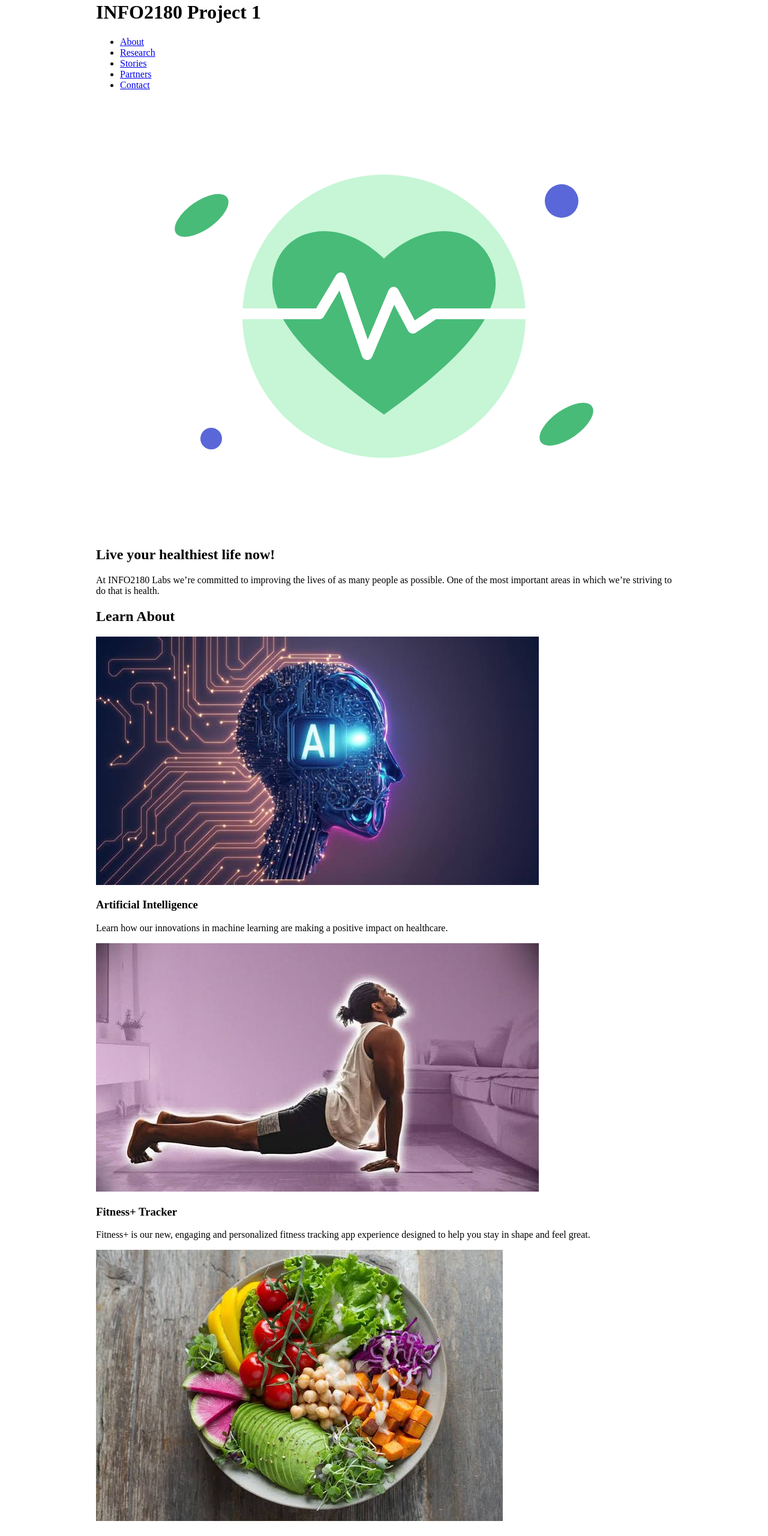
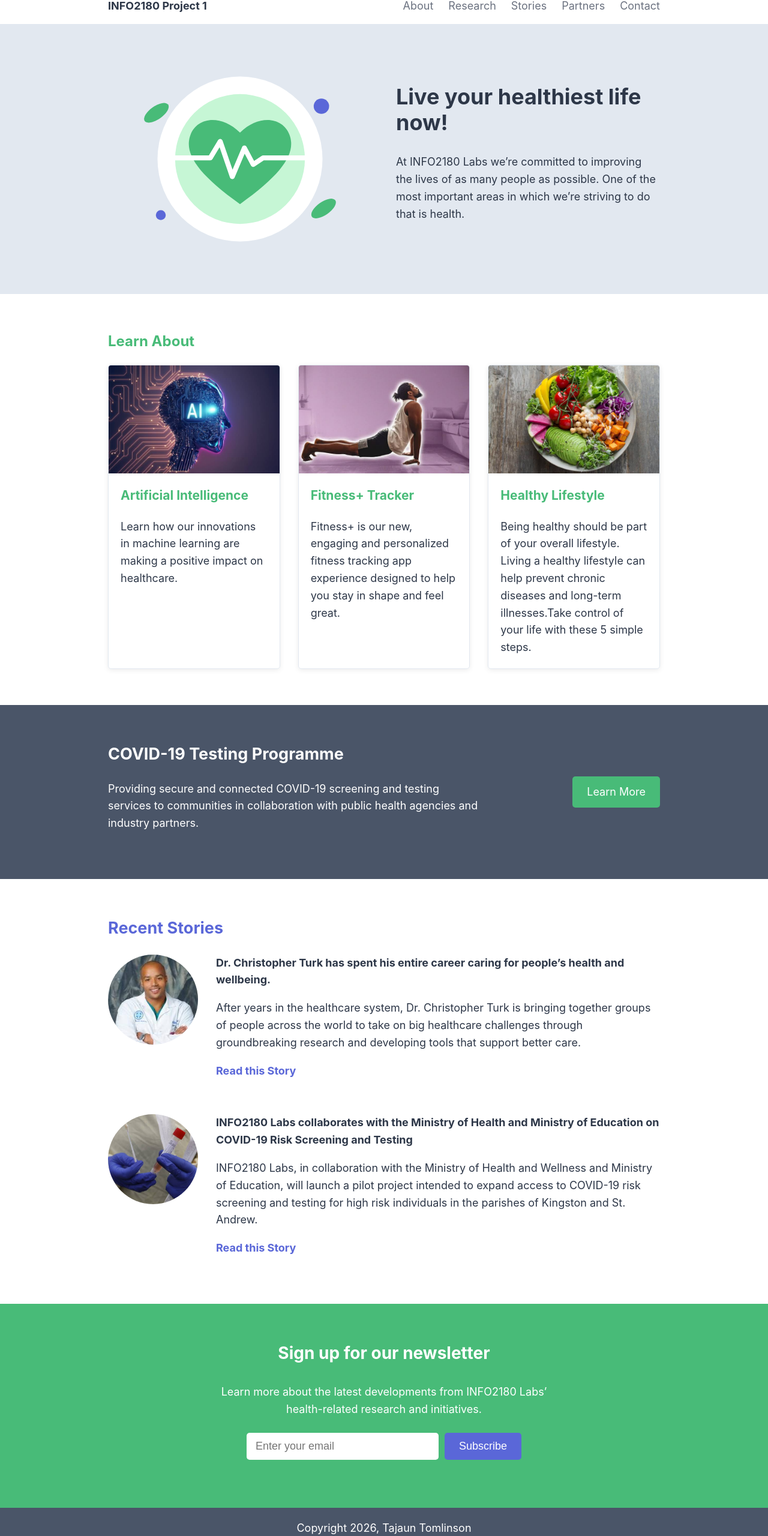
Before and after one commit to Tajjlinson/info2180-project1, a plain HTML site: page index.html in a window 1280 px wide. Shown: the part 19-2579 px from the top of the page at 60% size. Drawn offline with Linux system fonts and the light colour scheme.

Commit message:
styled landing page layout, colors and fonts

```diff
--- a/styles.css
+++ b/styles.css
@@ -1,11 +1,303 @@
 /* Add your CSS to this file */
+* {
+    box-sizing: border-box;
+}
+
 body {
     margin: 0;
-    font-size: 16px;
+    font-family: -apple-system, BlinkMacSystemFont, "Segoe UI", Roboto, "Helvetica Neue", Arial, "Noto Sans", sans-serif;
+    font-size: 18px;
+    line-height: 1.6;
+    color: #2D3748;
 }
 
 .container {
     margin: 0 auto;
     max-width: 960px;
     width: 100%;
+    padding: 0 20px;
 }
+
+img {
+    max-width: 100%;
+    display: block;
+}
+
+section {
+    padding: 60px 0;
+}
+
+/* ---------- Header ---------- */
+header {
+    background-color: white;
+    padding: 15px 0;
+    box-shadow: 0 1px 4px rgba(0, 0, 0, 0.08);
+}
+
+header .container {
+    display: flex;
+    justify-content: space-between;
+    align-items: center;
+}
+
+header h1 {
+    font-size: 18px;
+    margin: 0;
+}
+
+nav ul {
+    display: flex;
+    list-style: none;
+    margin: 0;
+    padding: 0;
+}
+
+nav li {
+    margin-left: 25px;
+}
+
+nav a {
+    font-size: 18px;
+    color: #6b7280;
+    text-decoration: none;
+}
+
+nav a:hover {
+    color: #5A67D8;
+}
+
+/* ---------- Hero Overview ---------- */
+.overview-hero {
+    background-color: #E2E8F0;
+}
+
+.overview-hero .container {
+    display: flex;
+    align-items: center;
+}
+
+.overview-hero-image {
+    flex: 1;
+    margin-right: 40px;
+}
+
+.overview-hero-text {
+    flex: 1;
+}
+
+.overview-hero-text h2 {
+    font-size: 36px;
+    line-height: 1.2;
+    margin-top: 0;
+}
+
+/* ---------- Learn About ---------- */
+.learn-about h2 {
+    font-size: 24px;
+    color: #48BB78;
+    margin-top: 0;
+}
+
+.cards {
+    display: grid;
+    grid-template-columns: 1fr 1fr 1fr;
+    grid-gap: 30px;
+}
+
+.card {
+    border: 1px solid #E2E8F0;
+    border-radius: 5px;
+    box-shadow: 0 2px 8px rgba(0, 0, 0, 0.08);
+    overflow: hidden;
+}
+
+.card img {
+    width: 100%;
+    height: 180px;
+    object-fit: cover;
+}
+
+.card-body {
+    padding: 20px;
+}
+
+.card h3 {
+    font-size: 21px;
+    color: #48BB78;
+    margin-top: 0;
+}
+
+.card p {
+    margin-bottom: 0;
+}
+
+/* ---------- COVID-19 Testing ---------- */
+.testing {
+    background-color: #4A5568;
+    color: white;
+}
+
+.testing .container {
+    display: flex;
+    justify-content: space-between;
+    align-items: center;
+}
+
+.testing-desciption {
+    max-width: 620px;
+}
+
+.testing h2 {
+    margin-top: 0;
+}
+
+.btn {
+    display: inline-block;
+    padding: 12px 24px;
+    border: none;
+    border-radius: 5px;
+    color: white;
+    font-size: 18px;
+    text-decoration: none;
+    cursor: pointer;
+}
+
+.testing .btn {
+    background-color: #48BB78;
+}
+
+.btn:hover {
+    opacity: 0.9;
+}
+
+/* ---------- Recent Stories ---------- */
+.stories h2 {
+    color: #5A67D8;
+    margin-top: 0;
+}
+
+.stories article {
+    display: flex;
+    align-items: flex-start;
+    margin-bottom: 40px;
+}
+
+.stories article:last-child {
+    margin-bottom: 0;
+}
+
+.stories img {
+    width: 150px;
+    height: 150px;
+    border-radius: 50%;
+    object-fit: cover;
+    flex-shrink: 0;
+    margin-right: 30px;
+}
+.article-body h3 {
+    font-size: 18px;
+    margin-top: 0;
+}
+
+.article-body a {
+    color: #5A67D8;
+    text-decoration: none;
+    font-weight: bold;
+}
+
+.article-body a:hover {
+    text-decoration: underline;
+}
+
+/* ---------- Newsletter ---------- */
+.newsletter {
+    background-color: #48BB78;
+    color: white;
+    text-align: center;
+}
+
+.newsletter h3 {
+    font-size: 28px;
+    margin-top: 0;
+}
+
+.newsletter p {
+    max-width: 600px;
+    margin: 0 auto 25px;
+}
+
+.newsletter form {
+    display: flex;
+    justify-content: center;
+}
+
+.newsletter input {
+    width: 320px;
+    padding: 12px 15px;
+    font-size: 18px;
+    border: none;
+    border-radius: 5px;
+    margin-right: 10px;
+}
+
+.newsletter .btn {
+    background-color: #5A67D8;
+}
+
+.message {
+    margin-top: 20px;
+    font-weight: bold;
+}
+
+/* ---------- Footer ---------- */
+footer {
+    background-color: #4A5568;
+    color: white;
+    text-align: center;
+    padding: 20px 0;
+}
+
+footer p {
+    margin: 0;
+}
+
+/* ---------- Small screens ---------- */
+@media (max-width: 768px) {
+    header .container,
+    .overview-hero .container,
+    .testing .container,
+    .stories article {
+        flex-direction: column;
+        align-items: flex-start;
+    }
+
+    nav li {
+        margin: 10px 20px 0 0;
+    }
+
+    .overview-hero-image {
+        margin: 0 0 30px 0;
+    }
+
+    .cards {
+        grid-template-columns: 1fr;
+    }
+
+    .testing .btn {
+        margin-top: 20px;
+    }
+
+    .stories img {
+        margin: 0 0 20px 0;
+    }
+
+    .newsletter form {
+        flex-direction: column;
+        align-items: center;
+    }
+
+    .newsletter input {
+        width: 100%;
+        margin: 0 0 10px 0;
+    }
+}
```
